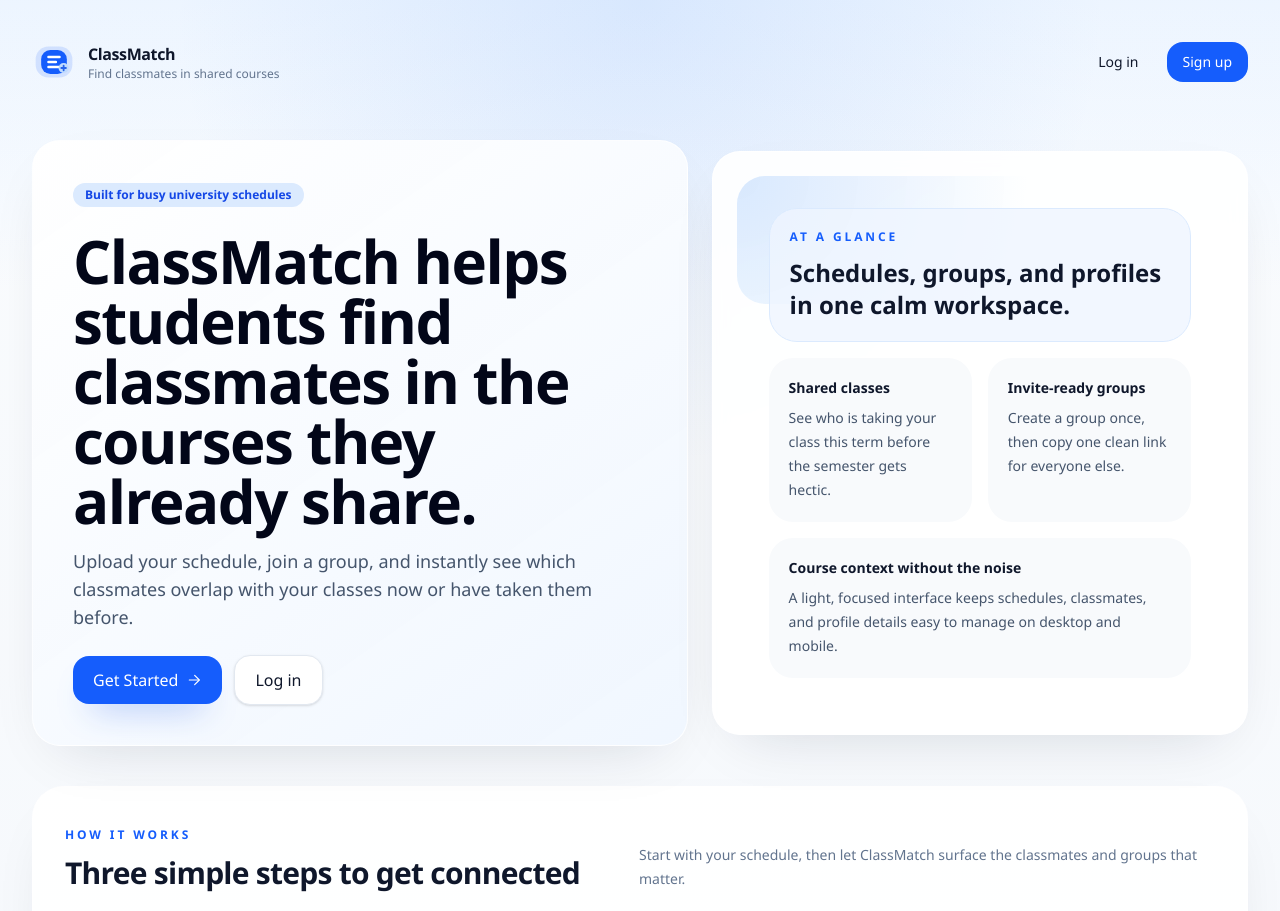
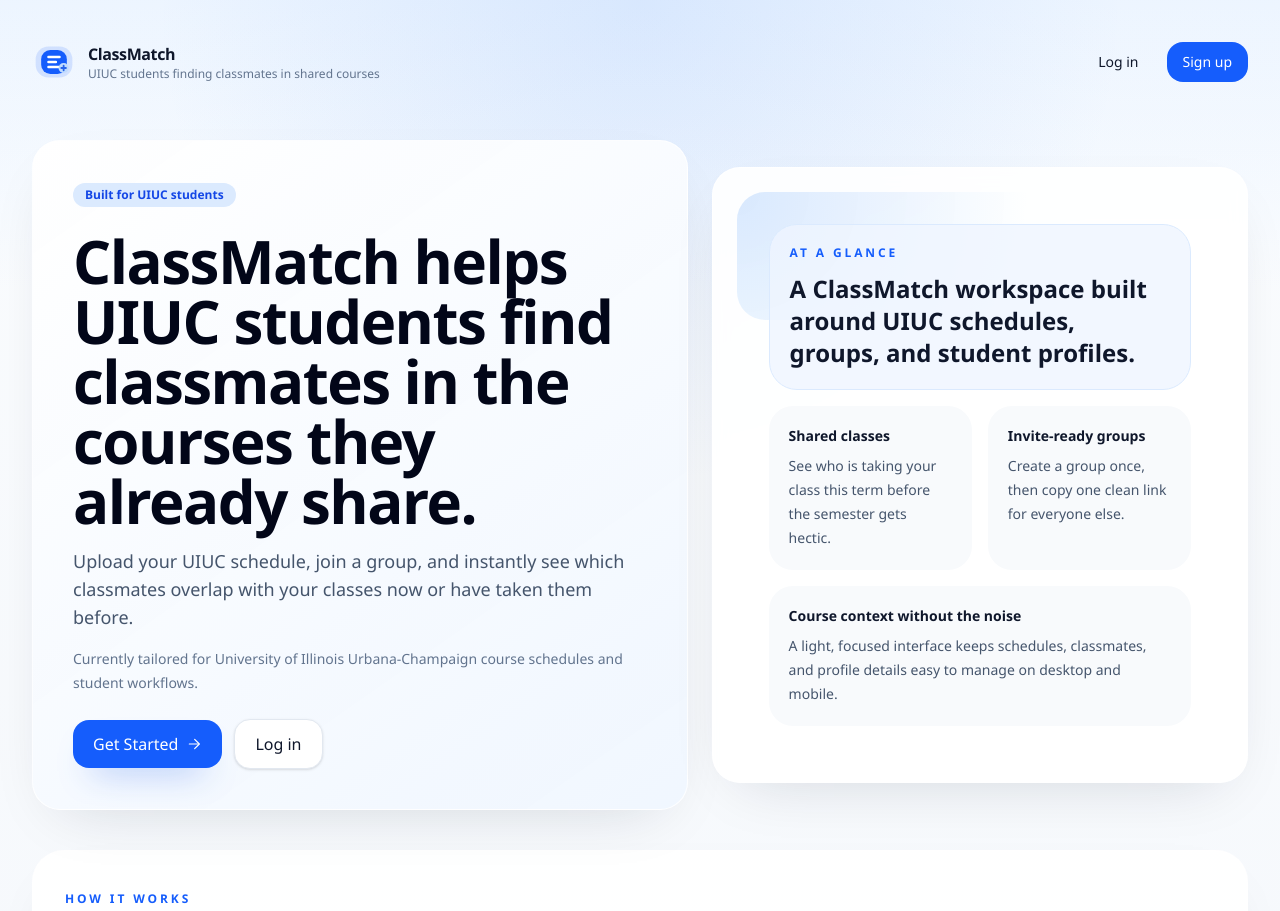
Before and after one commit to Frozenlnferno/ClassMatch-Frontend, a React (Vite) app: page / in a window 1280 px wide. Shown: the top 911 px of the page. Built offline with nearby package versions, Linux system fonts and the light colour scheme; no server answers.

Commit message:
Updated uploading instructions and clarified landing page for UIUC students.

```diff
--- a/src/features/landing/LandingPage.jsx
+++ b/src/features/landing/LandingPage.jsx
@@ -28,7 +28,7 @@
           <LogoMark className="size-11 text-blue-600" />
           <div>
             <div className="text-base font-semibold tracking-tight text-slate-900">ClassMatch</div>
-            <div className="text-xs text-slate-500">Find classmates in shared courses</div>
+            <div className="text-xs text-slate-500">UIUC students finding classmates in shared courses</div>
           </div>
         </Link>
 
@@ -46,13 +46,16 @@
         <section className="grid gap-6 lg:grid-cols-[1.1fr_0.9fr] lg:items-center">
           <Card className="overflow-hidden bg-[linear-gradient(145deg,_rgba(255,255,255,0.94)_0%,_rgba(239,246,255,0.92)_100%)] p-8 sm:p-10">
             <div className="max-w-2xl space-y-6">
-              <Badge tone="blue">Built for busy university schedules</Badge>
+              <Badge tone="blue">Built for UIUC students</Badge>
               <div className="space-y-4">
                 <h1 className="text-4xl font-semibold tracking-tight text-slate-950 sm:text-5xl lg:text-6xl">
-                  ClassMatch helps students find classmates in the courses they already share.
+                  ClassMatch helps UIUC students find classmates in the courses they already share.
                 </h1>
                 <p className="max-w-xl text-base leading-7 text-slate-600 sm:text-lg">
-                  Upload your schedule, join a group, and instantly see which classmates overlap with your classes now or have taken them before.
+                  Upload your UIUC schedule, join a group, and instantly see which classmates overlap with your classes now or have taken them before.
+                </p>
+                <p className="max-w-xl text-sm leading-6 text-slate-500">
+                  Currently tailored for University of Illinois Urbana-Champaign course schedules and student workflows.
                 </p>
               </div>
               <div className="flex flex-wrap items-center gap-3">
@@ -72,7 +75,7 @@
             <div className="relative space-y-4 p-6 sm:p-8">
               <div className="rounded-[28px] border border-blue-100 bg-blue-50/80 p-5">
                 <div className="text-xs font-semibold uppercase tracking-[0.24em] text-blue-600">At a glance</div>
-                <div className="mt-3 text-2xl font-semibold text-slate-900">Schedules, groups, and profiles in one calm workspace.</div>
+                <div className="mt-3 text-2xl font-semibold text-slate-900">A ClassMatch workspace built around UIUC schedules, groups, and student profiles.</div>
               </div>
               <div className="grid gap-4 sm:grid-cols-2">
                 <div className="rounded-[24px] bg-slate-50 p-5">
@@ -101,7 +104,7 @@
               <h2 className="mt-3 text-3xl font-semibold tracking-tight text-slate-900">Three simple steps to get connected</h2>
             </div>
             <p className="max-w-xl text-sm leading-6 text-slate-500">
-              Start with your schedule, then let ClassMatch surface the classmates and groups that matter.
+              Start with your UIUC schedule, then let ClassMatch surface the classmates and groups that matter.
             </p>
           </div>
 
@@ -134,7 +137,7 @@
 
       <footer className="border-t border-white/80 py-6 text-sm text-slate-500">
         <div className="flex flex-col gap-3 sm:flex-row sm:items-center sm:justify-between">
-          <div>ClassMatch keeps students aligned around shared classes and groups.</div>
+          <div>ClassMatch keeps UIUC students aligned around shared classes and groups.</div>
           <div className="flex items-center gap-5">
             <span>About</span>
             <span>Privacy</span>
--- a/src/features/schedules/components/CreateScheduleModal.jsx
+++ b/src/features/schedules/components/CreateScheduleModal.jsx
@@ -182,9 +182,16 @@
           <div className="space-y-5">
             <Card className="rounded-[28px] bg-slate-50/80 p-5 shadow-none">
               <div className="space-y-2">
-                <div className="text-sm font-semibold text-slate-900">Export tips</div>
+                <div className="text-sm font-semibold text-slate-900">How to get your schedule PDF</div>
+                <ol className="list-decimal space-y-2 pl-5 text-sm leading-6 text-slate-600">
+                  <li>Login to your UIUC Self Service account.</li>
+                  <li>Go to Class Registration under Student Services.</li>
+                  <li>Click View Class Schedules.</li>
+                  <li>Select the term you want.</li>
+                  <li>Download the PDF by clicking the printer icon and save as PDF.</li>
+                </ol>
                 <p className="text-sm leading-6 text-slate-600">
-                  Export the schedule page from your registration portal as a PDF with selectable text. ClassMatch will parse the term and course identifiers from the document.
+                  <span className="font-semibold text-slate-700">NOTE:</span> Different browsers download PDFs differently. Try using Chrome for best results if your browser&apos;s downloaded PDF does not work.
                 </p>
               </div>
             </Card>
```
